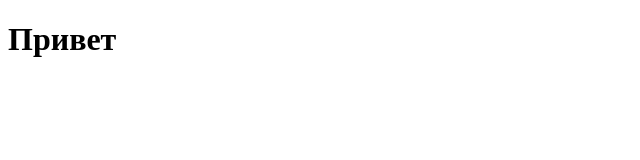
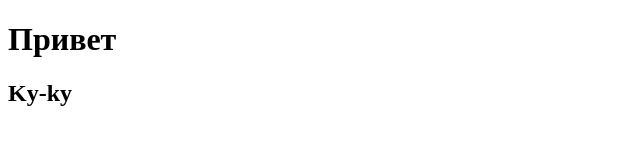
Before and after one commit to Collab98/JS_PARA, a plain HTML site: page index.html in a window 1280 px wide. Shown: the full height of the page, 0-640 px from the left. Drawn offline with Linux system fonts and the light colour scheme.

Commit message:
Version2

```diff
--- a/index.html
+++ b/index.html
@@ -8,5 +8,6 @@
     <script src="03.js"></script>
 </head>
 <body>
+<h2>Ky-ky</h2>
 </body>
 </html>
```
